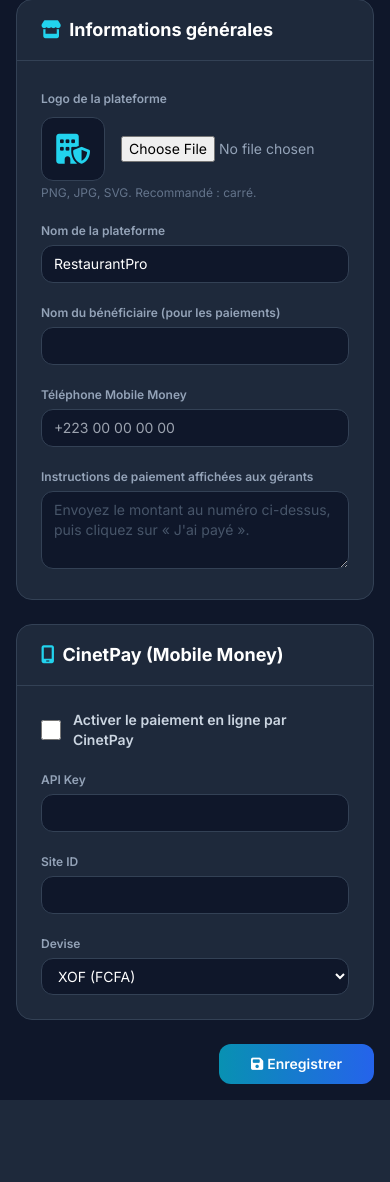
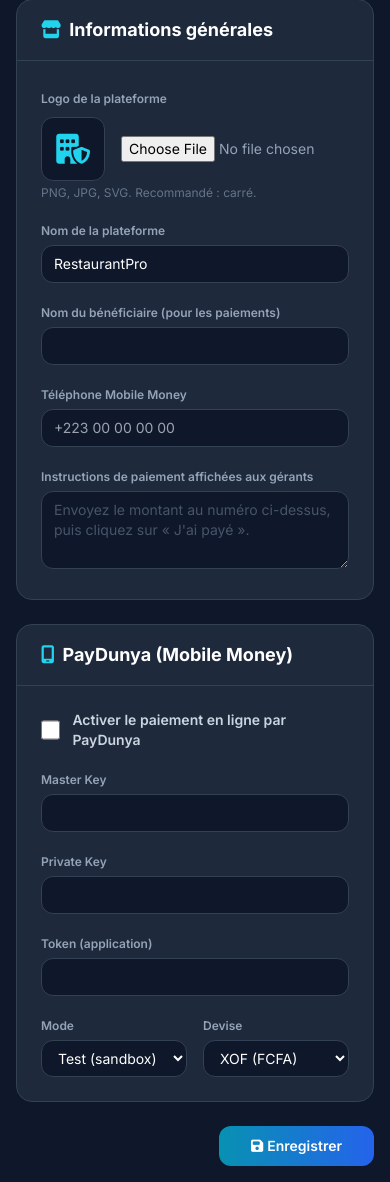
Before and after one commit to issa1299/gestion-restaurant-django, a Django app: page /tenants/plateforme/parametres/ in a window 390 px wide. Shown: the part 228-1410 px from the top of the page. Before the commit the page ends 1328 px from the top, so only its background shows below. Run offline with Django 5.2, Linux system fonts and the light colour scheme; the visitor is signed in with stand-in values (Sample User, id 1); data comes from the database, SQL or seed files in the repository; data that the repository does not hold is empty; some libraries are stand-ins or nearby versions.

Commit message:
Remplacer CinetPay par PayDunya (Mobile Money)
- Service paydunya.py : creation facture (PAR), confirmation statut, hash IPN SHA-512
- Modeles : ParametrePlateforme (master/private/token/mode/devise), Paiement.paydunya_token
- Migrations 0007 et 0008 (renommages preserves, champs CinetPay supprimes)
- Vues : lancer_paiement (URL PayDunya), notif_paiement (webhook IPN), retour_paiement (?token=)
- Console Parametres : section PayDunya (mode test/live)
- Tests PayDunya (10 OK)
- Login : nom de la plateforme (nom_plateforme) au lieu du restaurant

```diff
--- a/apps/tenants/admin.py
+++ b/apps/tenants/admin.py
@@ -26,7 +26,7 @@ class PaiementAdmin(admin.ModelAdmin):
         "date_creation",
     )
     list_filter = ("statut", "devise")
-    search_fields = ("transaction_id", "cinetpay_transaction_id", "telephone")
+    search_fields = ("transaction_id", "paydunya_token", "telephone")
     readonly_fields = ("date_creation", "date_maj")
 
 
--- a/apps/tenants/recu_pdf.py
+++ b/apps/tenants/recu_pdf.py
@@ -80,7 +80,7 @@ def generer_recu_pdf(paiement, parametres):
         ("Téléphone", paiement.restaurant.telephone if paiement.restaurant and paiement.restaurant.telephone else "—"),
         ("Motif", f"Abonnement mensuel — {paiement.restaurant.plan.nom if paiement.restaurant and paiement.restaurant.plan else 'Plateforme'}"),
         ("Numéro de paiement", paiement.telephone or "—"),
-        ("Transaction CinetPay", paiement.cinetpay_transaction_id or "—"),
+        ("Référence PayDunya", paiement.paydunya_token or "—"),
     ]
     if paiement.description:
         details.append(("Description", paiement.description))
--- a/apps/tenants/views.py
+++ b/apps/tenants/views.py
@@ -1,3 +1,4 @@
+import json
 import uuid
 from datetime import timedelta
 
@@ -13,7 +14,7 @@ from django.utils.text import slugify
 from django.db.models.functions import TruncMonth
 from django.views.decorators.csrf import csrf_exempt
 
-from . import cinetpay
+from . import paydunya
 from .models import Paiement, ParametrePlateforme, Plan, Restaurant
 from apps.accounts.models import CustomUser
 from apps.parametres.models import ParametreRestaurant
@@ -163,7 +164,7 @@ def stats_plateforme(request):
             "repartition_plans": list(repartition_plans),
             "mois_labels": mois_labels,
             "mois_values": mois_values,
-            "devise": ParametrePlateforme.load().cinetpay_devise or "XOF",
+            "devise": ParametrePlateforme.load().paydunya_devise or "XOF",
         },
     )
 
@@ -250,17 +251,19 @@ def utilisateurs_plateforme(request):
 
 @user_passes_test(_est_superadmin, login_url="accounts:login")
 def parametres_plateforme(request):
-    """Paramètres généraux + coordonnées de paiement + CinetPay."""
+    """Paramètres généraux + coordonnées de paiement + PayDunya."""
     pp = ParametrePlateforme.load()
     if request.method == "POST":
         pp.nom_plateforme = request.POST.get("nom_plateforme", "RestaurantPro")
         pp.nom_beneficiaire = request.POST.get("nom_beneficiaire", "")
         pp.telephone_paiement = request.POST.get("telephone_paiement", "")
         pp.instruction_paiement = request.POST.get("instruction_paiement", "")
-        pp.cinetpay_active = request.POST.get("cinetpay_active") == "on"
-        pp.cinetpay_apikey = request.POST.get("cinetpay_apikey", "")
-        pp.cinetpay_site_id = request.POST.get("cinetpay_site_id", "")
-        pp.cinetpay_devise = request.POST.get("cinetpay_devise", "XOF")
+        pp.paydunya_active = request.POST.get("paydunya_active") == "on"
+        pp.paydunya_master_key = request.POST.get("paydunya_master_key", "")
+        pp.paydunya_private_key = request.POST.get("paydunya_private_key", "")
+        pp.paydunya_token = request.POST.get("paydunya_token", "")
+        pp.paydunya_mode = request.POST.get("paydunya_mode", "test")
+        pp.paydunya_devise = request.POST.get("paydunya_devise", "XOF")
         if request.FILES.get("logo"):
             pp.logo = request.FILES["logo"]
         pp.save()
@@ -289,10 +292,12 @@ def plateforme_gestion(request):
             pp.nom_beneficiaire = request.POST.get("nom_beneficiaire", "")
             pp.telephone_paiement = request.POST.get("telephone_paiement", "")
             pp.instruction_paiement = request.POST.get("instruction_paiement", "")
-            pp.cinetpay_active = request.POST.get("cinetpay_active") == "on"
-            pp.cinetpay_apikey = request.POST.get("cinetpay_apikey", "")
-            pp.cinetpay_site_id = request.POST.get("cinetpay_site_id", "")
-            pp.cinetpay_devise = request.POST.get("cinetpay_devise", "XOF")
+            pp.paydunya_active = request.POST.get("paydunya_active") == "on"
+            pp.paydunya_master_key = request.POST.get("paydunya_master_key", "")
+            pp.paydunya_private_key = request.POST.get("paydunya_private_key", "")
+            pp.paydunya_token = request.POST.get("paydunya_token", "")
+            pp.paydunya_mode = request.POST.get("paydunya_mode", "test")
+            pp.paydunya_devise = request.POST.get("paydunya_devise", "XOF")
             pp.save()
             messages.success(request, "Coordonnées de paiement mises à jour.")
             return redirect("tenants:plateforme")
@@ -367,7 +372,7 @@ def plateforme_gestion(request):
     sans_abonnement = sum(
         1 for r in restaurants_qs if not r.abonnement_expire_le
     )
-    revenus_cinetpay = (
+    revenus_paydunya = (
         Paiement.objects.filter(statut="SUCCES").aggregate(t=Sum("montant"))["t"] or 0
     )
     paiements_succes = Paiement.objects.filter(statut="SUCCES").count()
@@ -394,7 +399,7 @@ def plateforme_gestion(request):
                 "expirants": expirants,
                 "expires": expires,
                 "sans_abonnement": sans_abonnement,
-                "revenus": revenus_cinetpay,
+                "revenus": revenus_paydunya,
                 "paiements_succes": paiements_succes,
             },
         },
@@ -672,7 +677,7 @@ def mon_abonnement(request):
 
 @login_required
 def mes_paiements(request):
-    """Historique des paiements de l'abonnement du gérant (CinetPay + manuel)."""
+    """Historique des paiements de l'abonnement du gérant (PayDunya + manuel)."""
     if request.user.is_superuser:
         return redirect("tenants:plateforme")
 
@@ -704,14 +709,14 @@ def _prolonger_abonnement(restaurant, jours=30):
 
 @login_required
 def lancer_paiement(request):
-    """Initie un paiement CinetPay pour l'abonnement du restaurant connecté."""
+    """Initie un paiement PayDunya pour l'abonnement du restaurant connecté."""
     if request.user.is_superuser:
         return redirect("tenants:plateforme")
 
     restaurant = request.user.restaurant
     parametres = ParametrePlateforme.load()
 
-    if not parametres.cinetpay_active:
+    if not parametres.paydunya_active:
         messages.error(request, "Le paiement en ligne n'est pas encore disponible.")
         return redirect("tenants:mon_abonnement")
 
@@ -725,159 +730,147 @@ def lancer_paiement(request):
 
     # Récupération du gérant (nom du client)
     admin_user = restaurant.utilisateurs.filter(role="ADMIN").first()
-    nom = admin_user.first_name if admin_user else ""
-    prenom = admin_user.last_name if admin_user else ""
+    nom = admin_user.get_full_name() if admin_user else ""
+    telephone = getattr(admin_user, "telephone", "") if admin_user else ""
 
-    description = f"Abonnement RestaurantPro - {plan.nom} (1 mois)"
-    # URLs absolues : notify = webhook, return = page d'accueil
+    description = (
+        f"Abonnement {parametres.nom_plateforme or 'RestaurantPro'} "
+        f"- {plan.nom} (1 mois)"
+    )
+    # URLs absolues : callback = webhook IPN, return/cancel = page de retour
     base_url = request.build_absolute_uri("/").rstrip("/")
-    notify_url = f"{base_url}/tenants/paiement/notif/"
+    callback_url = f"{base_url}/tenants/paiement/notif/"
     return_url = f"{base_url}/tenants/paiement/retour/"
+    cancel_url = f"{base_url}/tenants/paiement/retour/"
 
     paiement = Paiement.objects.create(
         restaurant=restaurant,
         transaction_id=transaction_id,
         montant=montant,
-        devise=parametres.cinetpay_devise or "XOF",
+        devise=parametres.paydunya_devise or "XOF",
         statut="EN_ATTENTE",
         description=description,
     )
 
     try:
-        reponse = cinetpay.initialiser_paiement(
-            apikey=parametres.cinetpay_apikey,
-            site_id=parametres.cinetpay_site_id,
-            transaction_id=transaction_id,
+        reponse = paydunya.initialiser_paiement(
+            master_key=parametres.paydunya_master_key,
+            private_key=parametres.paydunya_private_key,
+            token=parametres.paydunya_token,
+            mode=parametres.paydunya_mode or "test",
             montant=montant,
-            devise=parametres.cinetpay_devise or "XOF",
             description=description,
-            notify_url=notify_url,
+            store_name=parametres.nom_plateforme or "RestaurantPro",
+            callback_url=callback_url,
             return_url=return_url,
-            customer_name=prenom,
-            customer_surname=nom,
-            channels="MOBILE_MONEY",
+            cancel_url=cancel_url,
+            customer_name=nom,
+            customer_phone=telephone,
         )
-    except cinetpay.CinetPayError as e:
+    except paydunya.PayDunyaError as e:
         paiement.statut = "ECHEC"
         paiement.donnees = {"erreur": str(e)}
         paiement.save(update_fields=["statut", "donnees"])
         messages.error(request, f"Échec de l'initiation du paiement : {e}")
         return redirect("tenants:mon_abonnement")
 
-    data = reponse.get("data", {})
-    paiement.cinetpay_transaction_id = data.get("payment_id", "")
-    paiement.donnees = reponse
-    paiement.save(update_fields=["cinetpay_transaction_id", "donnees"])
-
-    payment_url = data.get("payment_url")
-    if not payment_url:
+    invoice_token = reponse.get("token", "")
+    payment_url = reponse.get("response_text")
+    if not payment_url or not invoice_token:
         paiement.statut = "ECHEC"
         paiement.save(update_fields=["statut"])
-        messages.error(request, "CinetPay n'a pas renvoyé d'URL de paiement.")
+        messages.error(request, "PayDunya n'a pas renvoyé d'URL de paiement.")
         return redirect("tenants:mon_abonnement")
 
-    # Enregistre l'ID dans la session pour le retour
-    request.session["paiement_en_cours"] = transaction_id
+    paiement.paydunya_token = invoice_token
+    paiement.donnees = reponse
+    paiement.save(update_fields=["paydunya_token", "donnees"])
+
+    # Enregistre le token dans la session pour le retour
+    request.session["paiement_en_cours"] = invoice_token
     return redirect(payment_url)
 
 
 @csrf_exempt
 def notif_paiement(request):
-    """Webhook CinetPay (notify_url). Reçoit le statut du paiement, le vérifie
-    via l'API /v2/payment/check puis prolonge l'abonnement si réussi.
+    """Webhook IPN PayDunya (callback_url). Reçoit le statut du paiement,
+    vérifie le hash (SHA-512 de la master key) puis prolonge l'abonnement
+    si réussi.
 
-    Doit répondre HTTP 200 (GET et POST). CinetPay n'envoie pas le statut
-    directement : il faut l'interroger via l'API de vérification.
+    PayDunya fait un POST application/x-www-form-urlencoded avec le champ
+    "data" contenant le JSON de la transaction. Doit répondre HTTP 200.
     """
-    transaction_id = request.POST.get("cpm_trans_id") or ""
-    site_id = request.POST.get("cpm_site_id") or ""
-
     if request.method != "POST":
         return HttpResponse("OK", status=200)
 
-    if not transaction_id:
+    raw = request.POST.get("data") or request.body.decode("utf-8", errors="replace")
+    try:
+        data = json.loads(raw)
+    except (ValueError, TypeError):
         return HttpResponse("OK", status=200)
 
     parametres = ParametrePlateforme.load()
-    paiement = Paiement.objects.filter(transaction_id=transaction_id).first()
-
-    if paiement is None:
-        # Transaction inconnue : on répond quand même 200 pour CinetPay
+    if not paydunya.verifier_hash(parametres.paydunya_master_key, data.get("hash", "")):
+        # Requête non émise par PayDunya : on ignore
         return HttpResponse("OK", status=200)
 
-    if paiement.statut == "SUCCES":
-        # Déjà traité (les notifications peuvent arriver plusieurs fois)
+    statut = (data.get("status") or "").lower()
+    invoice_token = (data.get("invoice") or {}).get("token", "")
+    paiement = Paiement.objects.filter(paydunya_token=invoice_token).first()
+    if paiement is None:
+        # Transaction inconnue : on répond quand même 200 pour PayDunya
         return HttpResponse("OK", status=200)
 
-    try:
-        reponse = cinetpay.verifier_paiement(
-            apikey=parametres.cinetpay_apikey,
-            site_id=parametres.cinetpay_site_id,
-            transaction_id=transaction_id,
-        )
-    except cinetpay.CinetPayError:
-        return HttpResponse("OK", status=200)
-
-    code = str(reponse.get("code"))
-    data = reponse.get("data", {}) or {}
-    statut_cinetpay = (data.get("status") or "").lower()
-
-    if paiement.restaurant_id:
-        paiement.cinetpay_transaction_id = data.get("payment_id", "")
-        paiement.telephone = data.get("phone_number", "") or data.get("cel_phone_num", "")
-
-    if statut_cinetpay == "accepted" or code == "0":
+    if statut == "completed":
         with transaction.atomic():
             # Recharge le paiement verrouillé pour éviter la double activation
             paiement = Paiement.objects.select_for_update().get(pk=paiement.pk)
             if paiement.statut != "SUCCES":
                 paiement.statut = "SUCCES"
-                paiement.donnees = reponse
+                paiement.donnees = data
                 paiement.save(update_fields=["statut", "donnees"])
                 if paiement.restaurant_id:
                     _prolonger_abonnement(paiement.restaurant)
-    elif statut_cinetpay in ("refused", "cancelled", "failed"):
-        paiement.statut = "REFUSE"
-        paiement.donnees = reponse
+    elif statut in ("failed", "cancelled"):
+        paiement.statut = "ANNULE" if statut == "cancelled" else "ECHEC"
+        paiement.donnees = data
         paiement.save(update_fields=["statut", "donnees"])
     else:
         paiement.statut = "EN_ATTENTE"
-        paiement.donnees = reponse
+        paiement.donnees = data
         paiement.save(update_fields=["statut", "donnees"])
 
     return HttpResponse("OK", status=200)
 
 
 def retour_paiement(request):
-    """URL de retour CinetPay (return_url). Vérifie le paiement en cours et
-    affiche le résultat au gérant."""
-    transaction_id = request.POST.get("transaction_id") or request.GET.get(
-        "transaction_id"
-    )
-    if not transaction_id:
-        transaction_id = request.session.pop("paiement_en_cours", None)
+    """URL de retour PayDunya (return_url / cancel_url). PayDunya ajoute
+    ?token=invoice_token. Vérifie le statut et affiche le résultat au gérant."""
+    invoice_token = request.GET.get("token") or request.POST.get("token") or ""
+    if not invoice_token:
+        invoice_token = request.session.pop("paiement_en_cours", None) or ""
 
-    paiement = Paiement.objects.filter(transaction_id=transaction_id).first()
+    paiement = Paiement.objects.filter(paydunya_token=invoice_token).first()
     if paiement is None:
         messages.info(request, "Aucun paiement trouvé.")
         return redirect("tenants:mon_abonnement")
 
     parametres = ParametrePlateforme.load()
     try:
-        reponse = cinetpay.verifier_paiement(
-            apikey=parametres.cinetpay_apikey,
-            site_id=parametres.cinetpay_site_id,
-            transaction_id=paiement.transaction_id,
+        reponse = paydunya.verifier_paiement(
+            master_key=parametres.paydunya_master_key,
+            private_key=parametres.paydunya_private_key,
+            token=parametres.paydunya_token,
+            mode=parametres.paydunya_mode or "test",
+            invoice_token=invoice_token,
         )
-    except cinetpay.CinetPayError as e:
+    except paydunya.PayDunyaError as e:
         messages.error(request, f"Erreur de vérification du paiement : {e}")
         return redirect("tenants:mon_abonnement")
 
-    code = str(reponse.get("code"))
-    data = reponse.get("data", {}) or {}
-    statut = (data.get("status") or "").lower()
+    statut = (reponse.get("status") or "").lower()
 
-    if statut == "accepted" or code == "0":
+    if statut == "completed":
         if paiement.statut != "SUCCES":
             paiement.statut = "SUCCES"
             paiement.donnees = reponse
@@ -888,10 +881,21 @@ def retour_paiement(request):
             request,
             "Paiement confirmé ! Votre abonnement a été prolongé d'un mois.",
         )
-    else:
+    elif statut in ("failed", "cancelled"):
+        paiement.statut = "ANNULE" if statut == "cancelled" else "ECHEC"
+        paiement.donnees = reponse
+        paiement.save(update_fields=["statut", "donnees"])
         messages.warning(
             request,
-            "Votre paiement n'a pas encore été confirmé. "
+            "Votre paiement a été annulé ou a échoué. Réessayez si besoin.",
+        )
+    else:
+        paiement.statut = "EN_ATTENTE"
+        paiement.donnees = reponse
+        paiement.save(update_fields=["statut", "donnees"])
+        messages.warning(
+            request,
+            "Votre paiement est en attente de confirmation. "
             "Réessayez ou contactez la plateforme.",
         )
 
--- a/templates/tenants/mon_abonnement.html
+++ b/templates/tenants/mon_abonnement.html
@@ -139,7 +139,7 @@
                 </div>
                 {% endif %}
 
-                {% if parametres.cinetpay_active %}
+                {% if parametres.paydunya_active %}
                 <div class="mt-5 border-t border-orange-100 pt-5">
                     <p class="text-xs text-gray-500 font-semibold uppercase tracking-wide mb-2">
                         <i class="fas fa-bolt text-orange-500 mr-1"></i>Paiement en ligne disponible
--- a/templates/tenants/parametres_plateforme.html
+++ b/templates/tenants/parametres_plateforme.html
@@ -58,33 +58,46 @@
 
         <div class="bg-slate-800 border border-slate-700 rounded-2xl overflow-hidden">
             <div class="px-6 py-4 border-b border-slate-700">
-                <h2 class="text-lg font-bold text-white"><i class="fas fa-mobile-screen text-cyan-400 mr-2"></i>CinetPay (Mobile Money)</h2>
+                <h2 class="text-lg font-bold text-white"><i class="fas fa-mobile-screen text-cyan-400 mr-2"></i>PayDunya (Mobile Money)</h2>
             </div>
             <div class="p-6 space-y-4">
                 <label class="flex items-center gap-3 cursor-pointer">
-                    <input type="checkbox" name="cinetpay_active" {% if parametres.cinetpay_active %}checked{% endif %} class="w-5 h-5 accent-cyan-500">
-                    <span class="text-sm font-semibold text-slate-300">Activer le paiement en ligne par CinetPay</span>
+                    <input type="checkbox" name="paydunya_active" {% if parametres.paydunya_active %}checked{% endif %} class="w-5 h-5 accent-cyan-500">
+                    <span class="text-sm font-semibold text-slate-300">Activer le paiement en ligne par PayDunya</span>
                 </label>
-                <div class="grid grid-cols-1 md:grid-cols-3 gap-4">
+                <div class="grid grid-cols-1 md:grid-cols-2 gap-4">
                     <div>
-                        <label class="text-xs font-semibold text-slate-400">API Key</label>
-                        <input type="text" name="cinetpay_apikey" value="{{ parametres.cinetpay_apikey }}" class="w-full rounded-xl bg-slate-900 border border-slate-700 px-3 py-2 text-sm mt-1 text-white font-mono">
+                        <label class="text-xs font-semibold text-slate-400">Master Key</label>
+                        <input type="text" name="paydunya_master_key" value="{{ parametres.paydunya_master_key }}" class="w-full rounded-xl bg-slate-900 border border-slate-700 px-3 py-2 text-sm mt-1 text-white font-mono">
                     </div>
                     <div>
-                        <label class="text-xs font-semibold text-slate-400">Site ID</label>
-                        <input type="text" name="cinetpay_site_id" value="{{ parametres.cinetpay_site_id }}" class="w-full rounded-xl bg-slate-900 border border-slate-700 px-3 py-2 text-sm mt-1 text-white">
+                        <label class="text-xs font-semibold text-slate-400">Private Key</label>
+                        <input type="text" name="paydunya_private_key" value="{{ parametres.paydunya_private_key }}" class="w-full rounded-xl bg-slate-900 border border-slate-700 px-3 py-2 text-sm mt-1 text-white font-mono">
                     </div>
                     <div>
-                        <label class="text-xs font-semibold text-slate-400">Devise</label>
-                        <select name="cinetpay_devise" class="w-full rounded-xl bg-slate-900 border border-slate-700 px-3 py-2 text-sm mt-1 text-white">
-                            <option value="XOF" {% if parametres.cinetpay_devise == "XOF" %}selected{% endif %}>XOF (FCFA)</option>
-                            <option value="XAF" {% if parametres.cinetpay_devise == "XAF" %}selected{% endif %}>XAF (FCFA)</option>
-                            <option value="MAD" {% if parametres.cinetpay_devise == "MAD" %}selected{% endif %}>MAD (Maroc)</option>
-                        </select>
+                        <label class="text-xs font-semibold text-slate-400">Token (application)</label>
+                        <input type="text" name="paydunya_token" value="{{ parametres.paydunya_token }}" class="w-full rounded-xl bg-slate-900 border border-slate-700 px-3 py-2 text-sm mt-1 text-white font-mono">
+                    </div>
+                    <div class="grid grid-cols-2 gap-4">
+                        <div>
+                            <label class="text-xs font-semibold text-slate-400">Mode</label>
+                            <select name="paydunya_mode" class="w-full rounded-xl bg-slate-900 border border-slate-700 px-3 py-2 text-sm mt-1 text-white">
+                                <option value="test" {% if parametres.paydunya_mode == "test" %}selected{% endif %}>Test (sandbox)</option>
+                                <option value="live" {% if parametres.paydunya_mode == "live" %}selected{% endif %}>Live (production)</option>
+                            </select>
+                        </div>
+                        <div>
+                            <label class="text-xs font-semibold text-slate-400">Devise</label>
+                            <select name="paydunya_devise" class="w-full rounded-xl bg-slate-900 border border-slate-700 px-3 py-2 text-sm mt-1 text-white">
+                                <option value="XOF" {% if parametres.paydunya_devise == "XOF" %}selected{% endif %}>XOF (FCFA)</option>
+                                <option value="XAF" {% if parametres.paydunya_devise == "XAF" %}selected{% endif %}>XAF (FCFA)</option>
+                                <option value="MAD" {% if parametres.paydunya_devise == "MAD" %}selected{% endif %}>MAD (Maroc)</option>
+                            </select>
+                        </div>
                     </div>
                 </div>
-                {% if parametres.cinetpay_active %}
-                <p class="text-xs text-emerald-400 bg-emerald-500/10 border border-emerald-500/20 rounded-xl p-3"><i class="fas fa-circle-check mr-1"></i>CinetPay est actif. L'URL de notification (<code class="font-mono">notify_url</code>) doit pointer vers <code class="font-mono">{{ request.build_absolute_uri }}{% url 'tenants:notif_paiement' %}</code></p>
+                {% if parametres.paydunya_active %}
+                <p class="text-xs text-emerald-400 bg-emerald-500/10 border border-emerald-500/20 rounded-xl p-3"><i class="fas fa-circle-check mr-1"></i>PayDunya est actif. L'URL de notification IPN (<code class="font-mono">callback_url</code>) doit pointer vers <code class="font-mono">{{ request.build_absolute_uri }}{% url 'tenants:notif_paiement' %}</code> et doit être déclarée dans votre compte PayDunya.</p>
                 {% endif %}
             </div>
         </div>
--- a/templates/tenants/recu_paiement.html
+++ b/templates/tenants/recu_paiement.html
@@ -92,8 +92,8 @@
                     </tr>
                     {% endif %}
                     <tr>
-                        <td class="px-4 py-3 bg-gray-50 font-semibold text-gray-500">Transaction CinetPay</td>
-                        <td class="px-4 py-3 font-mono text-xs text-gray-600">{{ paiement.cinetpay_transaction_id|default:"—" }}</td>
+                        <td class="px-4 py-3 bg-gray-50 font-semibold text-gray-500">Référence PayDunya</td>
+                        <td class="px-4 py-3 font-mono text-xs text-gray-600">{{ paiement.paydunya_token|default:"—" }}</td>
                     </tr>
                 </tbody>
             </table>
```
Also changed, not shown: apps/tenants/cinetpay.py (deleted, +0 -100 lines), apps/tenants/models.py (+25 -13 lines), apps/tenants/paydunya.py (added, +139 -0 lines), apps/tenants/tests.py (+80 -40 lines), templates/accounts/login.html (+5 -3 lines), apps/tenants/migrations/0007_rename_cinetpay_devise_parametreplateforme_paydunya_devise_and_more.py (added), apps/tenants/migrations/0008_alter_paiement_paydunya_token_and_more.py (added), 2 other files.
